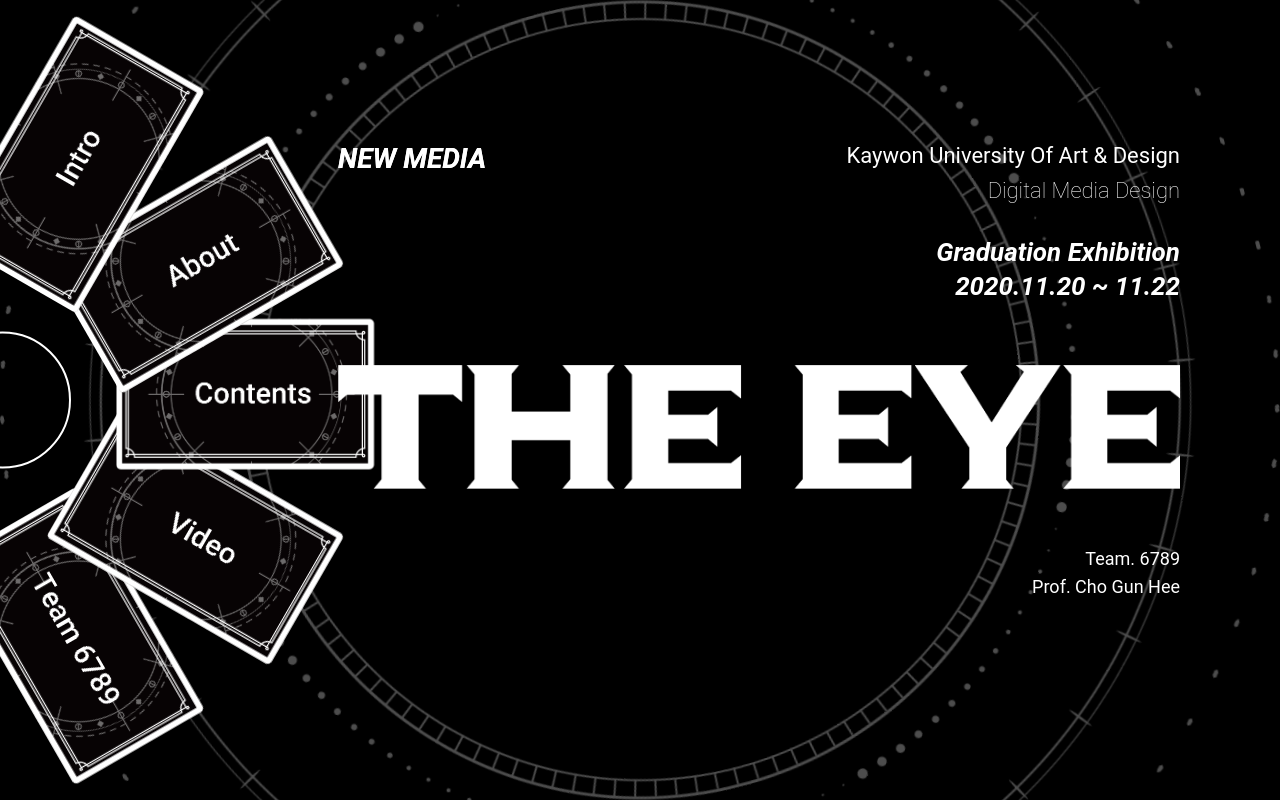
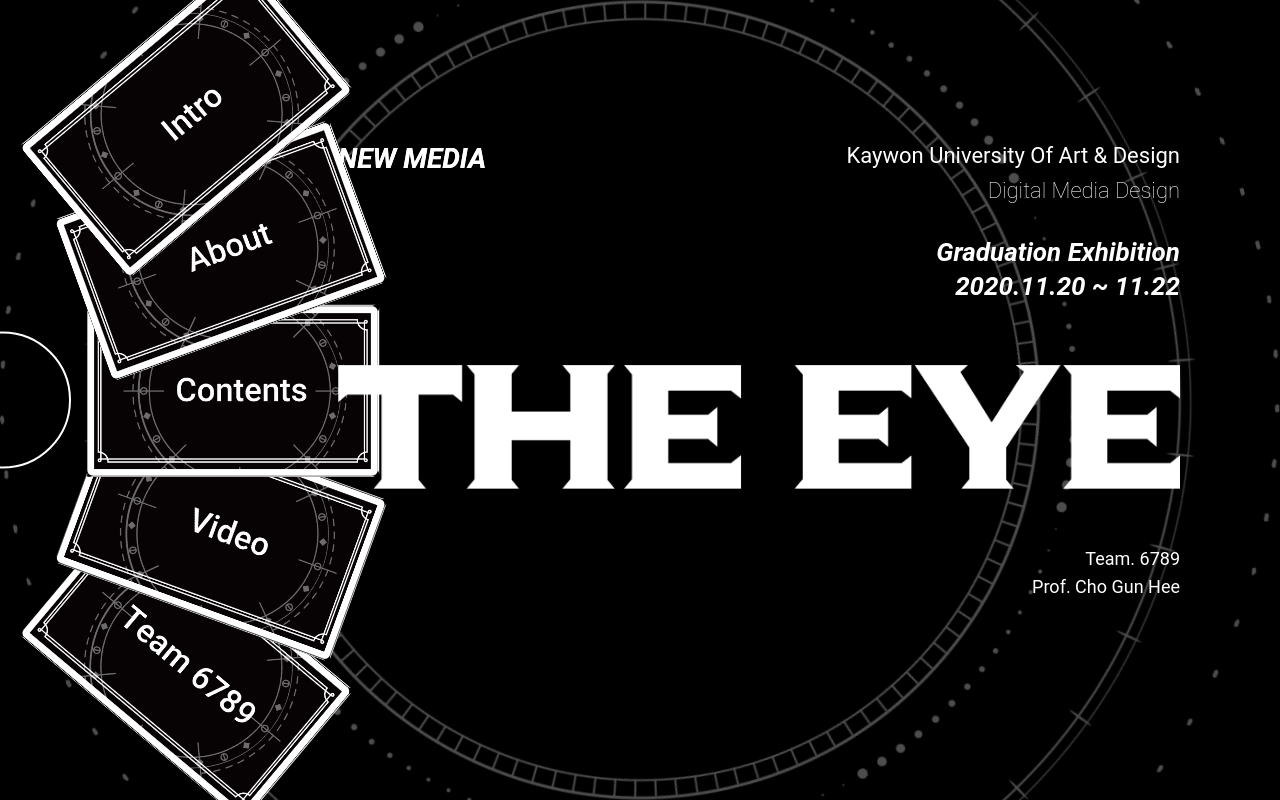
Before and after one commit to standstillsh/ISEEEYE, a plain HTML site: page ISEEEYE/index.html in a window 1280 px wide. Both pictures are taken after a click on the element 23 px from the left and 400 px from the top of the page. Drawn offline with Linux system fonts and the light colour scheme.

Commit message:
sangwook
sangwook

```diff
--- /dev/null
+++ b/ISEEEYE/css/spread.css
@@ -0,0 +1,157 @@
+#menu-card {
+  -ms-transform: rotate(90deg); /* IE 9 */
+  -webkit-transform: rotate(90deg); /* Chrome, Safari, Opera */
+  transform: rotate(90deg);
+}
+.card {
+  display: block;
+  position: absolute;
+  width: 150px;
+  height: 270px;
+  background-color: transparent;
+  border: 1px solid transparent;
+  opacity: 0;
+  color: transparent;
+  position: absolute;
+  top: 50%;
+  left:130%;
+  padding: 10px;
+  font-size: 200%;
+  font-weight: bold;
+
+-webkit-transition: all 0.5s ease;
+-moz-transition: all 0.5s ease;
+-ms-transition: all 0.5s ease;
+-o-transition: all 0.5s ease;
+transition: all 0.5s ease;
+
+  -moz-transform: translateY(-200px);
+  -webkit-transform: translateY(-200px);
+  -o-transform: translateY(-200px);
+  -ms-transform: translateY(-200px);
+  transform: translateY(-200px);
+}
+.card1 {
+  background: url("../image/menu-card1.png");
+  background-size: 100%;
+  z-index: 5; text-align: right;}
+.card2 {
+  background: url("../image/menu-card2.png");
+  background-size: 100%;
+  z-index: 4;text-align: right;}
+.card3 {
+  background: url("../image/menu-card3.png");
+  background-size: 100%;
+  z-index: 3;text-align: right;}
+.card4 {
+  background: url("../image/menu-card4.png");
+  background-size: 100%;
+  z-index: 2;text-align: right;}
+.card5 {
+  background: url("../image/menu-card5.png");
+  background-size: 100%;
+  z-index: 1;text-align: right;}
+
+  .spread .card1:hover{
+    box-shadow: 0 0 30px #fff;
+  }
+  .spread .card2:hover{
+    box-shadow: 0 0 30px #fff;
+  }
+  .spread .card3:hover{
+    box-shadow: 0 0 30px #fff;
+  }
+  .spread .card4:hover{
+    box-shadow: 0 0 30px #fff;
+  }
+  .spread .card5:hover{
+    box-shadow: 0 0 30px #fff;
+  }
+
+.spread .card1 {
+  position: absolute;
+  left: 95%;
+  bottom: 0%;
+  opacity: 1;
+  -webkit-transition: all 1.5s ease;
+-moz-transition: all 1.5s ease;
+-ms-transition: all 1.5s ease;
+-o-transition: all 1.5s ease;
+transition: all 1.5s ease;
+
+-moz-transform: rotate(-40deg) translateY(-200px);
+-webkit-transform: rotate(-40deg) translateY(-200px);
+-o-transform: rotate(-40deg) translateY(-200px);
+-ms-transform: rotate(-40deg) translateY(-200px);
+transform: rotate(-40deg) translateY(-200px);
+}
+.spread .card2 {
+  position: absolute;
+  left: 115%;
+  opacity: 1;
+  background-color: black;
+  -webkit-transition: all 1.5s ease;
+-moz-transition: all 1.5s ease;
+-ms-transition: all 1.5s ease;
+-o-transition: all 1.5s ease;
+transition: all 1.5s ease;
+
+-moz-transform: rotate(-20deg) translateY(-200px);
+-webkit-transform: rotate(-20deg) translateY(-200px);
+-o-transform: rotate(-20deg) translateY(-200px);
+-ms-transform: rotate(-20deg) translateY(-200px);
+transform: rotate(-20deg) translateY(-200px);
+}
+.spread .card3 {
+  position: absolute;
+  left: 135%;
+  opacity: 1;
+  background-color: black;
+  -webkit-transition: all 1.5s ease;
+-moz-transition: all 1.5s ease;
+-ms-transition: all 1.5s ease;
+-o-transition: all 1.5s ease;
+transition: all 1.5s ease;
+
+-moz-transform: rotate(0deg) translateY(-200px);
+-webkit-transform: rotate(0deg) translateY(-200px);
+-o-transform: rotate(0deg) translateY(-200px);
+-ms-transform: rotate(0deg) translateY(-200px);
+transform: rotate(0deg) translateY(-200px);
+}
+
+.spread .card4 {
+  position: absolute;
+  left: 155%;
+  opacity: 1;
+  background-color: black;
+  -webkit-transition: all 1.5s ease;
+-moz-transition: all 1.5s ease;
+-ms-transition: all 1.5s ease;
+-o-transition: all 1.5s ease;
+transition: all 1.5s ease;
+
+-moz-transform: rotate(20deg) translateY(-200px);
+-webkit-transform: rotate(20deg) translateY(-200px);
+-o-transform: rotate(20deg) translateY(-200px);
+-ms-transform: rotate(20deg) translateY(-200px);
+transform: rotate(20deg) translateY(-200px);
+}
+
+.spread .card5 {
+  position: absolute;
+  left: 175%;
+  opacity: 1;
+  background-color: black;
+  -webkit-transition: all 1.5s ease;
+-moz-transition: all 1.5s ease;
+-ms-transition: all 1.5s ease;
+-o-transition: all 1.5s ease;
+transition: all 1.5s ease;
+
+-moz-transform: rotate(40deg) translateY(-200px);
+-webkit-transform: rotate(40deg) translateY(-200px);
+-o-transform: rotate(40deg) translateY(-200px);
+-ms-transform: rotate(40deg) translateY(-200px);
+transform: rotate(40deg) translateY(-200px);
+}
--- a/ISEEEYE/index.html
+++ b/ISEEEYE/index.html
@@ -8,6 +8,7 @@
     <link href="./css/reset.css" rel="stylesheet"/>
     <link href="./css/common.css" rel="stylesheet"/>
     <link href="./css/index.css" rel="stylesheet"/>
+    <link href="./css/spread.css" rel="stylesheet"/>
 </head>
 <body>
     <!-- wrap 시작 -->
@@ -15,43 +16,52 @@
         <!-- nav 시작 -->
         <section id="nav">
             <div id="menu-bar"></div>
-            <ul id="menu-items">
+            <!-- 성혜 -->
+            <!-- <ul id="menu-items">
                 <li>
                     <a href="./intro.html">
                         <div id="intro" class="menu-card">
-                            <!-- <span>Intro</span> -->
                         </div>
                     </a>
                 </li>
                 <li>
                     <a href="./about.html">
                     <div id="about" class="menu-card">
-                        <!-- <span>About</span> -->
                     </div>
                     </a>
                 </li>
                 <li>
                     <a href="./contents.html">
                         <div id="contents" class="menu-card">
-                            <!-- <span>Contents</span> -->
                         </div>
                     </a>
                 </li>
                 <li>
                     <a href="./video.html">
                         <div id="video" class="menu-card">
-                            <!-- <span>Video</span> -->
                         </div>
                     </a>
                 </li>
                 <li>
                     <a href="./team6789.html">
                         <div id="team" class="menu-card">
-                            <!-- <span>6789</span> -->
+
                         </div>
                     </a>
                 </li>
-            </ul>
+            </ul> -->
+            <div id="menu-card">
+                <!-- intro -->
+                <a href="./intro.html"><div class="card card1"> </div></a>
+                <!-- about -->
+                <a href="./about.html"><div class="card card2"> </div></a>
+                <!-- contents -->
+                <a href="./contents.html"><div class="card card3"> </div></a>
+                <!-- video -->
+                <a href="./video.html"><div class="card card4"> </div></a>
+                <!-- Team 6789 -->
+                <a href="./team6789.html"></a><div class="card card5"> </div></a>
+              </div>
         </section>
         <!-- nav 끝 -->
         <!-- 배경 -->
@@ -101,5 +111,6 @@
 <script src="./vender/jquery/jquery.min.js"></script>
 <!-- 메뉴 스크립트 -->
 <script src="./js/menu.js" type="text/javascript"></script>
+<script src="./js/spread.js" type="text/javascript"></script>
 </body>
 </html>
--- /dev/null
+++ b/ISEEEYE/js/spread.js
@@ -0,0 +1,3 @@
+$('#menu-bar').click(function() {
+  $('#menu-card').toggleClass('spread');
+});
```
Also changed, not shown: 1 other file.
